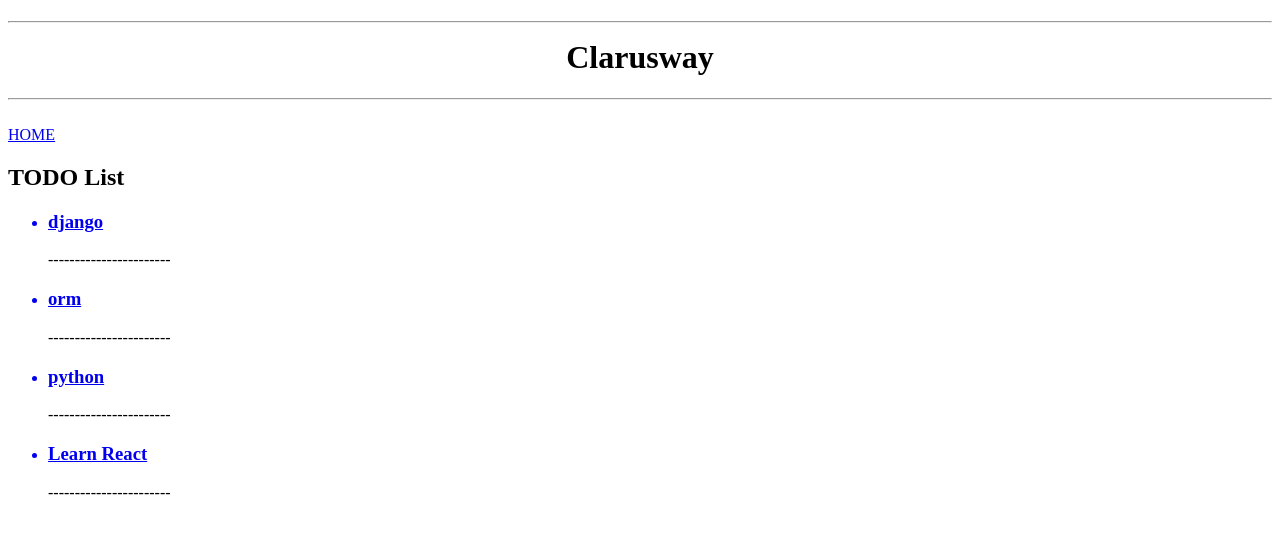
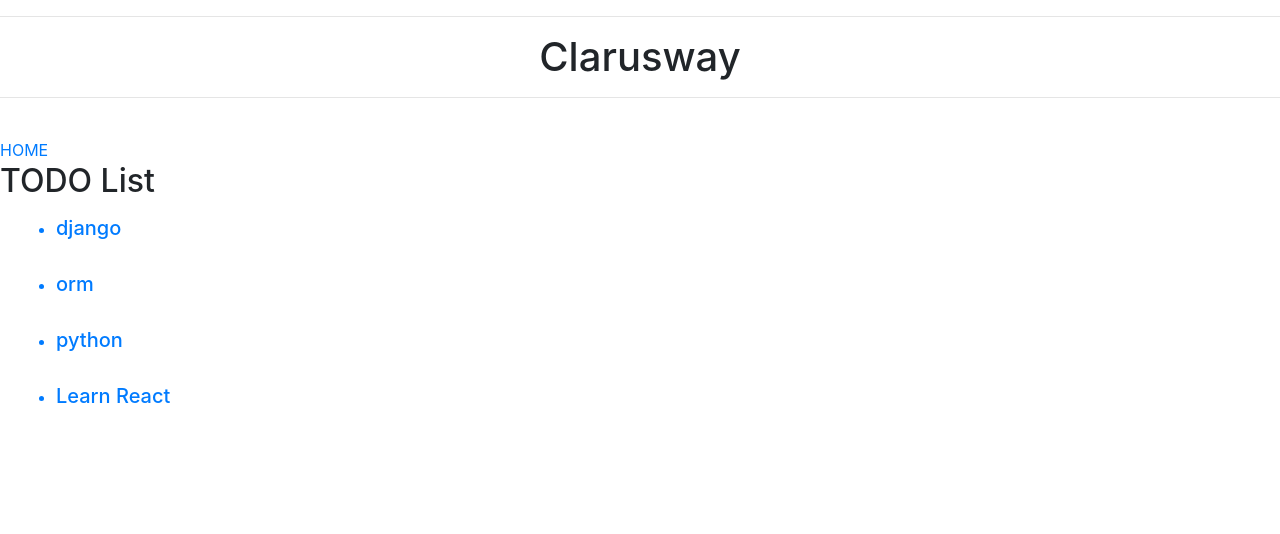
Before and after one commit to slmnkankal/to_do_app_django, a Django app: page /list/ in a window 1280 px wide. Shown: the top 534 px of the page. Run offline with Django 4.2, Linux system fonts and the light colour scheme; data comes from the database, SQL or seed files in the repository.

Commit message:
minor changes

```diff
--- a/todo/templates/todo/home.html
+++ b/todo/templates/todo/home.html
@@ -7,8 +7,8 @@
     <center>
         Welcome To TODO App <br> (Backend Team)
         <hr>
-       <button> <a href = "{% url 'add' %}">ADD</a></button>
-       <button><a href = "{% url 'list' %}">LIST</a></button>
+       <button style="width: 10rem; height:30 rem;"> <a href = "{% url 'add' %}">ADD</a></button>
+       <button style="width: 10rem; height:30 rem;"><a href = "{% url 'list' %}">LIST</a></button>
     </center>
 
 </h2>
--- a/todo/templates/todo/todo_list.html
+++ b/todo/templates/todo/todo_list.html
@@ -3,18 +3,20 @@
 
 {% block content %}
 
+<link rel="stylesheet" href="https://cdn.jsdelivr.net/npm/bootstrap@4.6.1/dist/css/bootstrap.min.css" integrity="sha384-zCbKRCUGaJDkqS1kPbPd7TveP5iyJE0EjAuZQTgFLD2ylzuqKfdKlfG/eSrtxUkn" crossorigin="anonymous">
+<br>
 <h2>TODO List</h2>
-
+<div class="d-inline-flex">
 <ul>
 {% for todo in todos %}
-
+<div class=" p-2 mb-2 ml-2 bg-white rounded" style="width: 14rem; height:20 rem;">
 <a href = "{% url 'update'  todo.id %}">
-<li><h3>{{todo}}</h3></li>
+<li><h5>{{todo}}</h5></li>
 </a>
-<p>-----------------------</p>
+</div>
 {% endfor %}
 </ul>
-
+</div>
 
 
 
```
